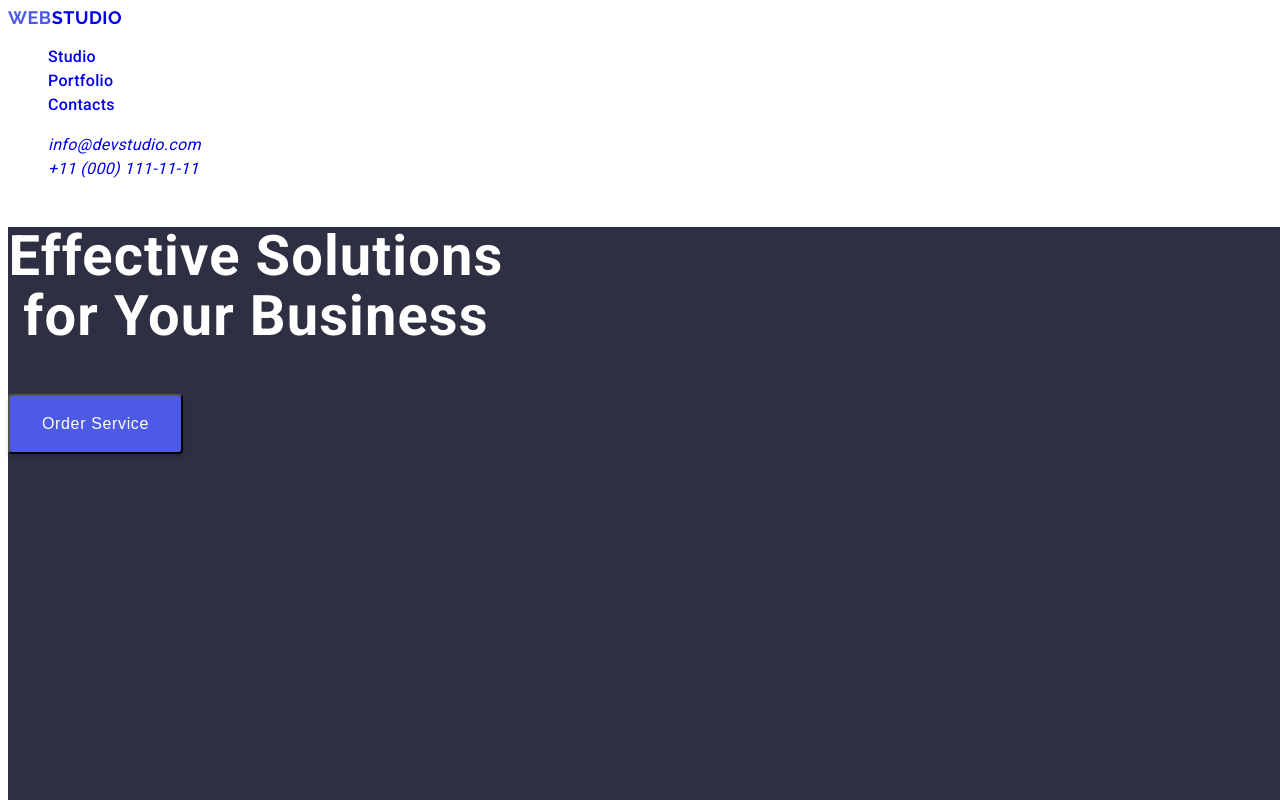
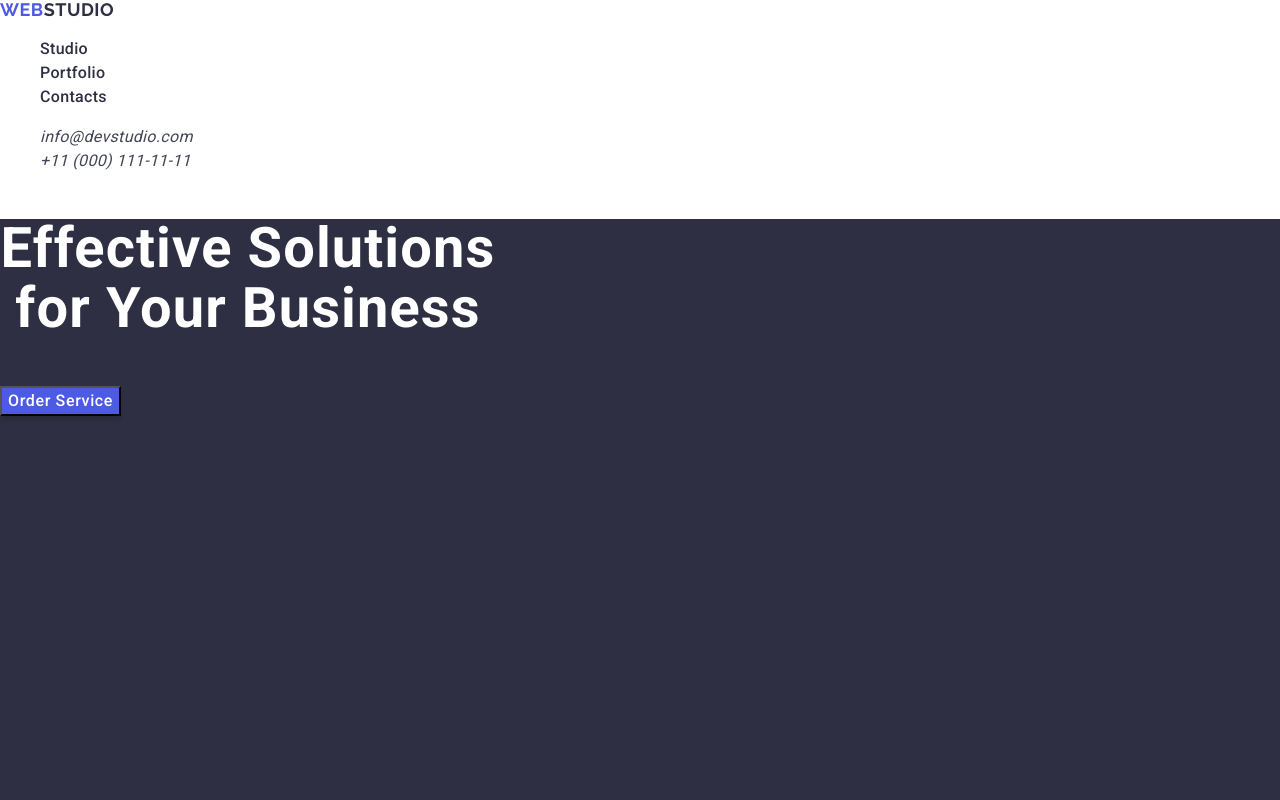
Before and after one commit to naowmi/goit-markup-hw-02, a plain HTML site: page index.html in a window 1280 px wide. Shown: the top 800 px of the page. Drawn offline with nearby package versions, Linux system fonts and the light colour scheme.

Commit message:
solving-small-problems

```diff
--- a/css/styles.css
+++ b/css/styles.css
@@ -16,6 +16,7 @@ ul {
 }
 
 .header-title {
+    color: #2E2F42;
     font-family: "Raleway";
     font-size: 18px;
     font-weight: 700;
@@ -24,18 +25,25 @@ ul {
     text-transform: uppercase;
 }
 
-.header-navigate-list {
+.header-navigate-link {
+    color: #2E2F42;
     font-size: 16px;
     font-weight: 500;
     line-height: 1.5;
     letter-spacing: 0.32px;
 }
+.header-navigate-list a:hover {
+    color: #404BBF;
+}
 .header-contact {
     color: #434455;
     font-size: 16px;
-    font-weight: 400;
     line-height: 1.5;
     letter-spacing: 0.32px;
+}
+.header-contact-list a:hover,
+.header-contact-list a:focus {
+    color: #404BBF;
 }
 
 /* HERO SECTION */
@@ -55,11 +63,6 @@ ul {
     letter-spacing: 1.12px;
 }
 .hero-section-button {
-    display: inline-flex;
-    padding: 16px 32px;
-    align-items: flex-start;
-    gap: 10px;
-    border-radius: 4px;
     background: #4D5AE5;
     box-shadow: 0px 4px 4px 0px rgba(0, 0, 0, 0.15);
     color: #FFF;
@@ -67,6 +70,10 @@ ul {
     font-weight: 500;
     line-height: 1.5;
     letter-spacing: 0.64px;
+    cursor: pointer;
+}
+.hero-section-button:hover {
+    background-color: #404BBF;
 }
 /* SECTION ADVANTAGES */
 .advantages-subtitle {
@@ -81,7 +88,6 @@ ul {
     color: #434455;
     width: 264px;
     font-size: 16px;
-    font-weight: 400;
     line-height: 1.5;
     letter-spacing: 0.32px;
 
@@ -102,7 +108,6 @@ ul {
 }
 .team-position {
     font-size: 16px;
-    font-weight: 400;
     line-height: 1.5;
     letter-spacing: 0.32px;
 }
@@ -122,7 +127,6 @@ ul {
 }
 .portfolio-description {
     font-size: 16px;
-    font-weight: 400;
     line-height: 1.5;
     letter-spacing: 0.32px;
 }
@@ -151,7 +155,6 @@ ul {
     width: 264px;
     color: #F4F4FD;
     font-size: 16px;
-    font-weight: 400;
     line-height: 1.5;
     letter-spacing: 0.32px;
 }
--- a/index.html
+++ b/index.html
@@ -3,6 +3,12 @@
   <head>
     <meta charset="UTF-8" />
     <meta name="viewport" content="width=device-width, initial-scale=1.0" />
+
+    <link
+      rel="stylesheet"
+      href="https://cdnjs.cloudflare.com/ajax/libs/modern-normalize/2.0.0/modern-normalize.min.css"
+    />
+
     <link rel="preconnect" href="https://fonts.googleapis.com" />
     <link rel="preconnect" href="https://fonts.gstatic.com" crossorigin />
     <link
@@ -20,23 +26,27 @@
         >
         <ul class="header-navigate-list">
           <li>
-            <a href="#">Studio</a>
+            <a href="#" class="header-navigate-link">Studio</a>
           </li>
           <li>
-            <a href="#">Portfolio</a>
+            <a href="#" class="header-navigate-link">Portfolio</a>
           </li>
           <li>
-            <a href="#">Contacts</a>
+            <a href="#" class="header-navigate-link">Contacts</a>
           </li>
         </ul>
       </nav>
       <address>
-        <ul class="header-contact">
+        <ul class="header-contact-list">
           <li>
-            <a href="mailto:info@devstudio.com">info@devstudio.com</a>
+            <a href="mailto:info@devstudio.com" class="header-contact"
+              >info@devstudio.com</a
+            >
           </li>
           <li>
-            <a href="tel:+110001111111">+11 (000) 111-11-11</a>
+            <a href="tel:+110001111111" class="header-contact"
+              >+11 (000) 111-11-11</a
+            >
           </li>
         </ul>
       </address>
```
